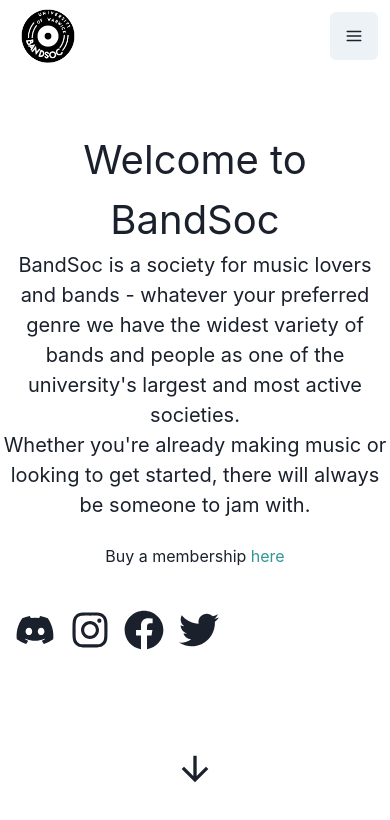
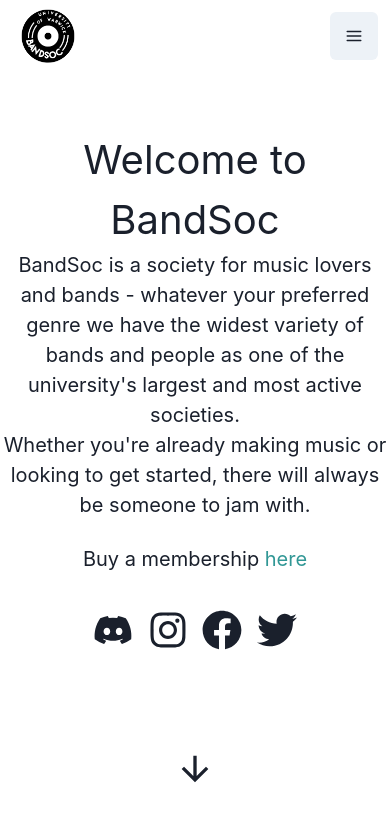
Before and after one commit to bandsoc/bandsocwebsite, a Next.js app: page / in a window 390 px wide. Shown: the top 820 px of the page. Built offline with nearby package versions, Linux system fonts and the light colour scheme.

Commit message:
make it mobile friendly

```diff
--- a/pages/index.tsx
+++ b/pages/index.tsx
@@ -167,20 +167,20 @@ const Home: NextPage = () => {
             </Box>
 
 
-            <Box mr={['0%', '0%', '10%', '10%']} mt='2%' width={['100%', '100%', '45%', '35%']} textAlign={['center', 'center', 'left', 'left']} alignItems={['center', 'center', 'none', 'none']} borderStyle='solid' maxH='100%' >
-              <Text fontSize={{ base: '40px', md: '40px', lg: '40px' }} >
+            <Box mr={['0%', '10%', '10%', '10%']} mt='2%' width={['100%', '100%', '45%', '35%']} textAlign={['center', 'center', 'left', 'left']} alignItems={['center', 'center', 'none', 'none']} borderStyle='solid' maxH='100%' >
+              <Text fontSize={{ base: '40px', md: '40px', lg: '40px' }}>
                 Welcome to BandSoc
               </Text>
               <Text fontSize={{ base: '20px', md: '20px', lg: '25px' }} >
                 BandSoc is a society for music lovers and bands - whatever your preferred genre we have the widest variety of bands and people as one of the university&apos;s largest and most active societies. <br /> Whether you&apos;re already making music or looking to get started, there will always be someone to jam with.
               </Text>
               <br />
-              <Text fontSize={{ base: '25x', md: '25px', lg: '25px' }}  minH="5vh">
+              <Text fontSize={{ base: '20px', md: '20px', lg: '25px' }}  minH="5vh">
                 Buy a membership <Link color='teal.500' href='https://www.warwicksu.com/societies-sports/societies/band/#org-join' isExternal >here</Link>
               </Text>
               <br />
 
-              <Flex justifyContent='space-evenly' maxW='60%' >
+              <Flex justifyContent='space-evenly' maxW='60%' margin='auto' >
                 <a href="https://chakra-ui.com/docs/components/icon/usage" target="_blank" rel="noopener noreferrer">
                   <Icon aria-label='discord' w={10} h={10}
                     as={FaDiscord}
```
